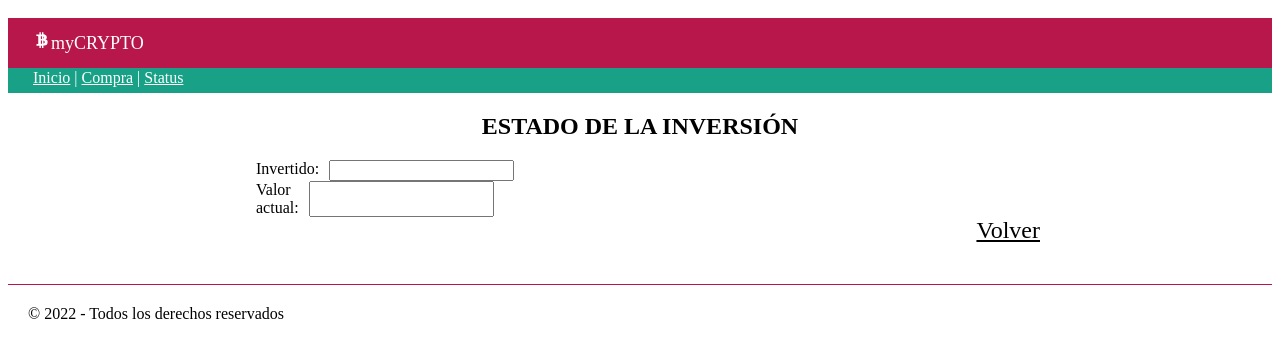
After one commit to Davidrl-89/CryptoConverter, a Flask app: template balance/templates/status.html in a window 1280 px wide. The commit adds this page. Shown: the top 358 px of the page. Run offline with Flask 2, Linux system fonts and the light colour scheme; the template is opened without the code that fills it: values that come from a table or form of the project are taken from there, others are empty.

Commit message:
feat: empiezo formulario status

```diff
--- a/balance/__init__.py
+++ b/balance/__init__.py
@@ -1,4 +1,6 @@
 from flask import Flask
+
+apikey ="a0d6923fb53446d583e72dc7a65f1037"
 
 app = Flask(__name__)
 app.config.from_prefixed_env()
--- a/balance/forms.py
+++ b/balance/forms.py
@@ -29,3 +29,8 @@ class movimientosForm(FlaskForm):
 
     borrar = SubmitField("X")
     aceptar = SubmitField("√")
+
+
+class EstadoForm(FlaskForm):
+    invertido = FloatField("Invertido: ", render_kw={'readonly': True})
+    valor_actual = FloatField("Valor actual: ", render_kw={'readonly': True})
--- a/balance/static/css/styles.css
+++ b/balance/static/css/styles.css
@@ -135,3 +135,29 @@ input#borrar {
   gap: 10px;
   margin-top: 15px;
 }
+
+.invertido {
+  display: flex;
+  gap: 10px;
+}
+
+.valor_actual {
+  display: flex;
+  gap: 10px;
+}
+
+input#invertido {
+  text-align: center;
+  gap: 10em;
+}
+
+input#valor_actual {
+  text-align: center;
+}
+
+div.boton-volver a {
+  display: flex;
+  color: black;
+  font-size:x-large;
+  justify-content: end;
+}
--- /dev/null
+++ b/balance/templates/status.html
@@ -0,0 +1,40 @@
+{% extends "base.html" %}
+
+{% block head_title %}
+{{ super() }}: Estado de la inversión
+{% endblock %}
+
+{% block page_title %}
+ESTADO DE LA INVERSIÓN
+{% endblock %}
+
+{% block contenido %}
+{{ super() }}
+
+<form action="" method="post">
+  {{ form.csrf_token }}
+
+  <div class="grid">
+    <div class="invertido">
+    {{ form.invertido.label }}
+    {{ form.invertido }}
+    </div>
+  </div>
+
+
+  <div class="grid">
+    <div class="valor_actual">
+    {{ form.valor_actual.label }}
+    {{ form.valor_actual }}
+    </div>
+  </div>
+
+  <div class="boton-volver">
+
+    <a href="/" role="button">Volver</a>
+
+
+  </div>
+
+</form>
+{% endblock %}
```
Also changed, not shown: balance/models.py (+4 -3 lines), balance/templates/actualizar.html (deleted, +0 -51 lines), balance/views.py (+6 -7 lines).
